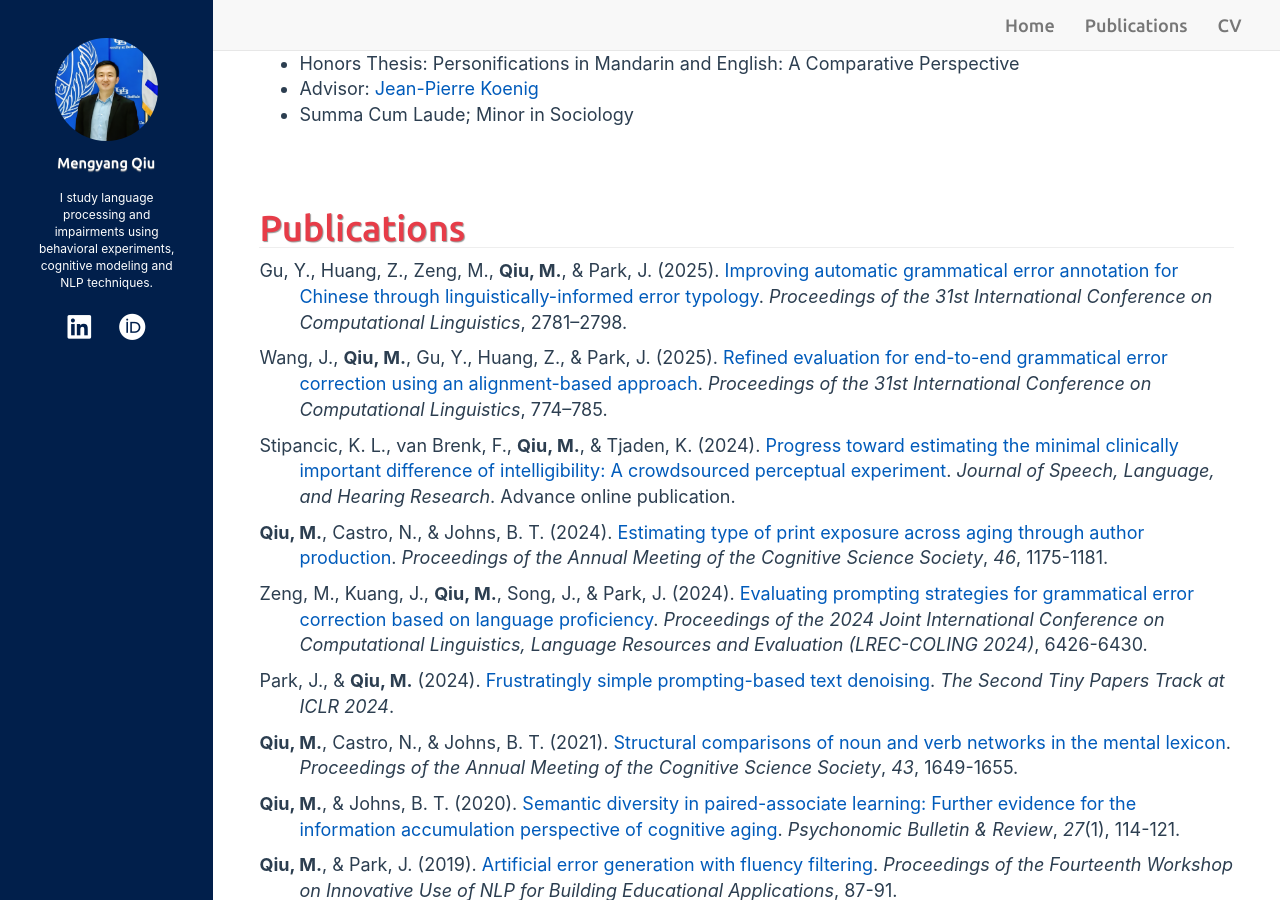
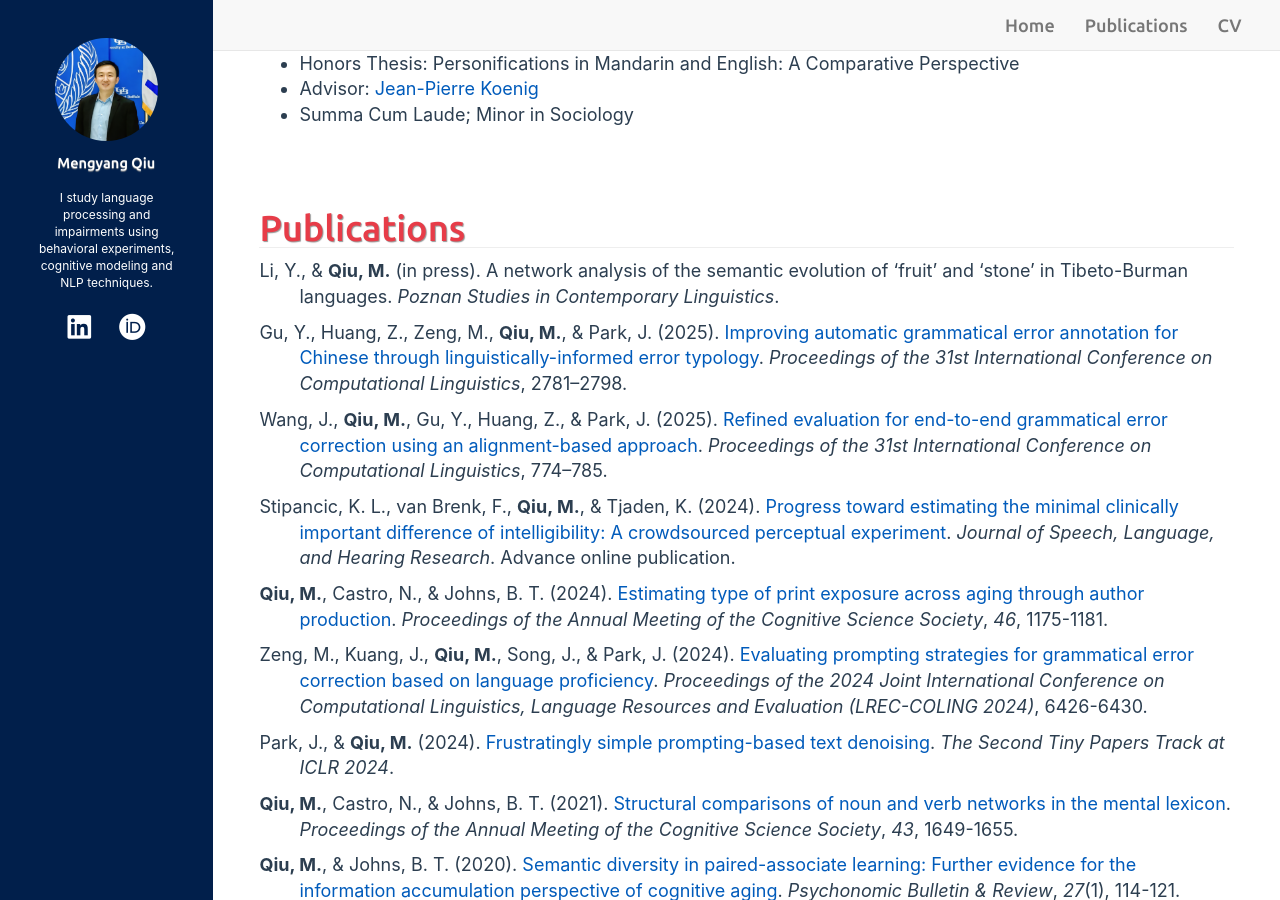
Before and after one commit to mengyangq/mengyangq.github.io, a Jekyll site: the page built from index.html, in a window 1280 px wide and 900 px high, scrolled down 842 px. Built offline with Jekyll 4.4.1, drawn with Linux system fonts in a browser that asks for light colours; nearby versions of some CDN libraries; a style sheet for code colours, icons or effects is not loaded.

Commit message:
Update publications.md

```diff
--- a/_includes/publications.md
+++ b/_includes/publications.md
@@ -1,4 +1,7 @@
 # Publications
+
+<p style="padding-left: 40px; text-indent: -40px;">Li, Y., & <strong>Qiu, M.</strong> (in press). A network analysis of the semantic evolution of ‘fruit’ and ‘stone’ in
+Tibeto-Burman languages. <em>Poznan Studies in Contemporary Linguistics</em>.</p>
 
 <p style="padding-left: 40px; text-indent: -40px;">Gu, Y., Huang, Z., Zeng, M., <strong>Qiu, M.</strong>, & Park, J. (2025). <a href="https://aclanthology.org/2025.coling-main.189/">Improving automatic grammatical error annotation for Chinese through linguistically-informed error typology</a>. <em>Proceedings of the 31st International Conference on Computational Linguistics</em>, 2781–2798.</p>
 
```
